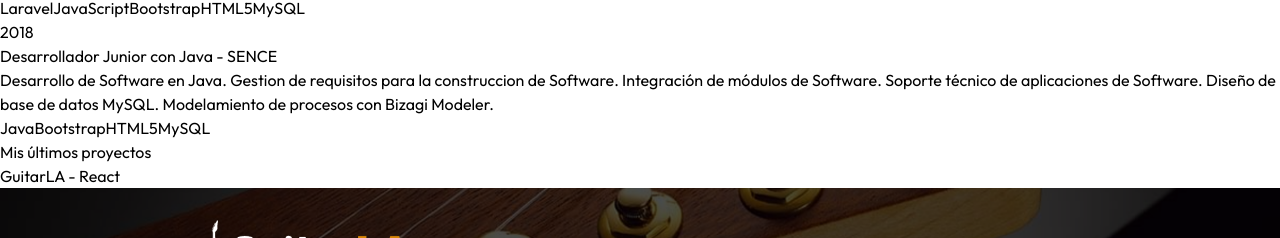
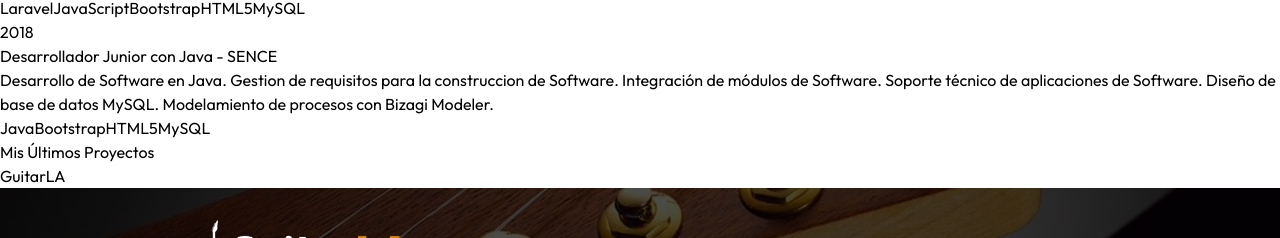
Before and after one commit to Isrvxl/Portafolio, a React (Vite) app: page / in a window 1280 px wide. Shown: the part 1732-1970 px from the top of the page. Built offline with nearby package versions, Linux system fonts and the light colour scheme.

Commit message:
Portafolio React

```diff
--- a/src/components/Projects.jsx
+++ b/src/components/Projects.jsx
@@ -4,7 +4,7 @@ import { motion } from "motion/react"
 export default function Projects() {
     return (
         <div className="border-b border-neutral-900 pb-40 pt-20">
-        <motion.h2 whileInView={{opacity: 1, y:0}} initial={{opacity:0, y: -100}} transition={{duration: 0.5}} className="my-20 text-center text-4xl">Mis últimos proyectos</motion.h2>
+        <motion.h2 whileInView={{opacity: 1, y:0}} initial={{opacity:0, y: -100}} transition={{duration: 0.5}} className="my-20 text-center text-4xl">Mis Últimos Proyectos</motion.h2>
         <div className='relative z-10 grid max-w-6xl gap-6 mx-auto mt-4 md:grid-cols-4 sm:grid-cols-2'>
             {PROJECTS.map((project, index) => (
                 <div key={index} className="p-4 border-2 border-neutral-800 rounded-2xl">
--- a/src/data/index.js
+++ b/src/data/index.js
@@ -47,7 +47,7 @@ export const EXPERIENCES = [
 
 export const PROJECTS = [
     {
-        title: "GuitarLA - React",
+        title: "GuitarLA",
         image: project1,
         description: "Proyecto desarrollado con React (Vite), useState y utilizando LocalStorage.",
         urlGithub: 'https://github.com/Isrvxl/Control_de_Gastos',
```
